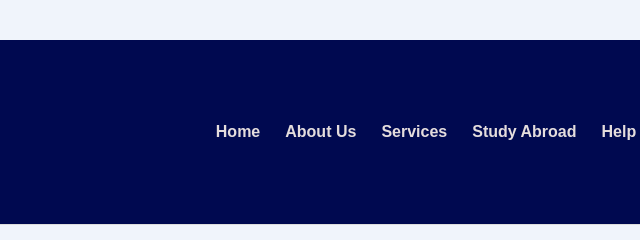
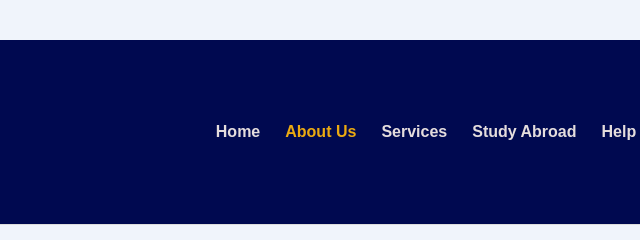
Before and after one commit to tusharikasuman/RSCO, a plain HTML site: page aboutus.html in a window 1280 px wide. Shown: the top 240 px of the page, 289-929 px from the left. Drawn offline with Linux system fonts and the light colour scheme.

Commit message:
Script.js

```diff
--- a/aboutus.html
+++ b/aboutus.html
@@ -27,7 +27,7 @@
     </div>
   </header>
 
-  <!-- ======== About Section (Improved & Organized) ======== -->
+  <!-- ======== About Section  ======== -->
   <main>
     <section class="about-section">
       <h1>About RSCO</h1>
@@ -123,5 +123,7 @@
     </div>
   </footer>
 
+  <script src="script.js"></script>
+
 </body>
 </html>
--- a/index.css
+++ b/index.css
@@ -112,6 +112,13 @@ body {
     margin-top: 10px;
   }
 }
+
+/*highlighting navbar*/
+
+.nav-links a.active {
+  color: #ebaa11; /* brand gold color */
+}
+
 
 /* =================== WHY US?  =================== */
 .rsco-intro {
--- a/script.js
+++ b/script.js
@@ -1,3 +1,17 @@
+//Navbar
+  document.addEventListener("DOMContentLoaded", function () {
+    const currentPath = window.location.pathname.split("/").pop() || "index.html";
+    const navLinks = document.querySelectorAll(".nav-links a");
+
+    navLinks.forEach(link => {
+      const href = link.getAttribute("href");
+      if (href === currentPath) {
+        link.classList.add("active");
+      }
+    });
+  });
+
+
 
 //Founders Section---
 
```
Also changed, not shown: index.html (+0 -1 lines), services.html (+2 -0 lines).
